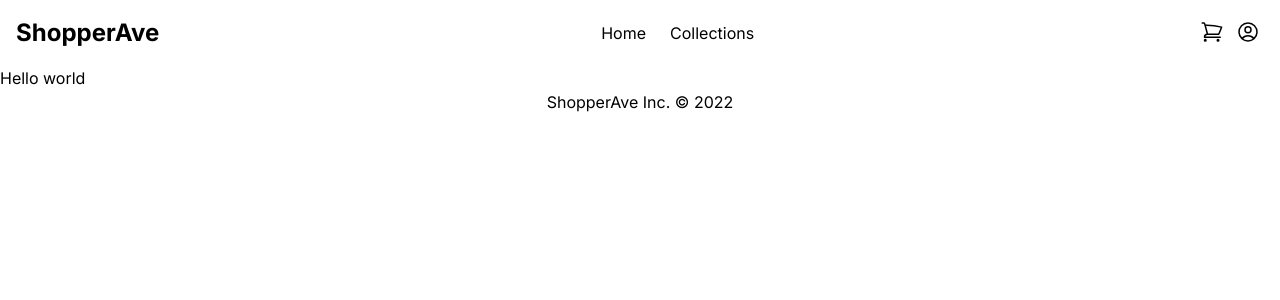
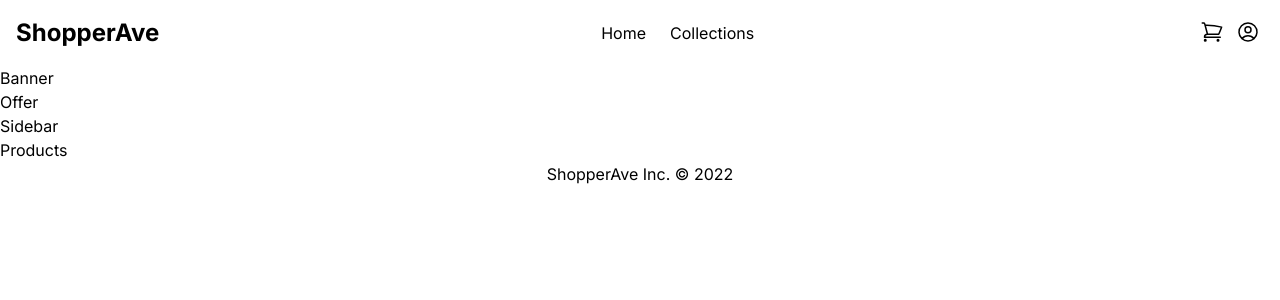
Before and after one commit to abdulsamad/shopper-ave, a Next.js app in the folder apps/client/: page / in a window 1280 px wide. Shown: the top 300 px of the page. Built offline with nearby package versions, Linux system fonts and the light colour scheme.

Commit message:
:art: Added grid base for main page

```diff
--- a/apps/client/pages/index.tsx
+++ b/apps/client/pages/index.tsx
@@ -9,7 +9,12 @@ const Home: NextPage = () => {
         <meta name="description" content="Generated by create next app" />
         <link rel="icon" href="/favicon.ico" />
       </Head>
-      <h1>Hello world</h1>
+      <main className="grid">
+        <section>Banner</section>
+        <section>Offer</section>
+        <aside>Sidebar</aside>
+        <section>Products</section>
+      </main>
     </div>
   );
 };
```
